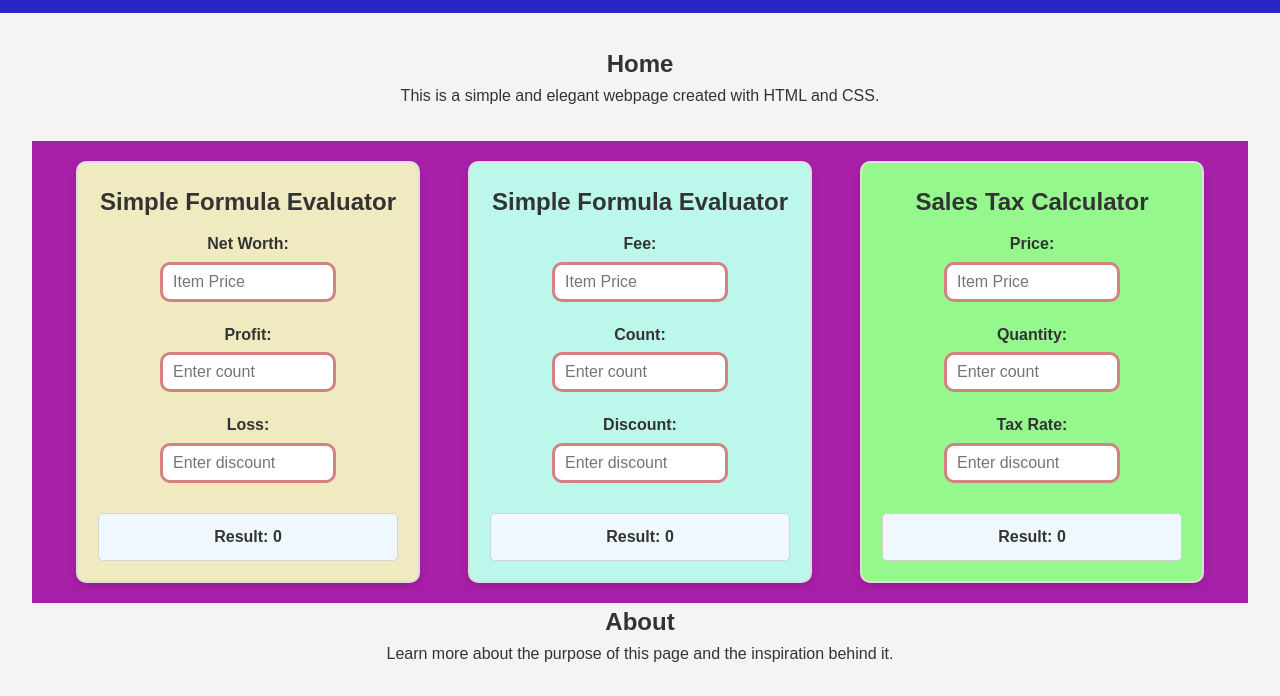
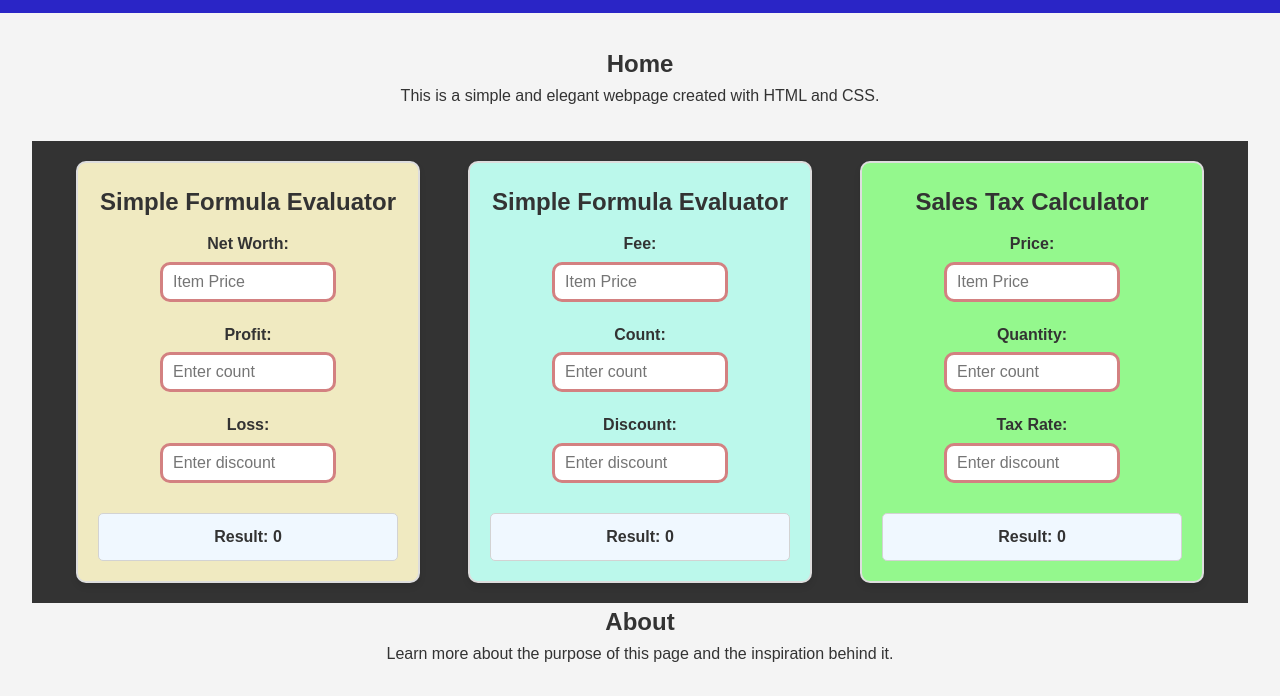
Before and after one commit to mobin2357/kargahtamrin, a plain HTML site: page index.html in a window 1280 px wide. Shown: the part 104-800 px from the top of the page. Drawn offline with Linux system fonts and the light colour scheme.

Commit message:
Update styles.css

```diff
--- a/styles.css
+++ b/styles.css
@@ -75,6 +75,7 @@ footer {
 .outer-box {
   display: flex;
   background-color: #a71fa7;
+  background-color: #333333;
   justify-content: space-around;
   flex-wrap: wrap;
   align-items: center;
```
